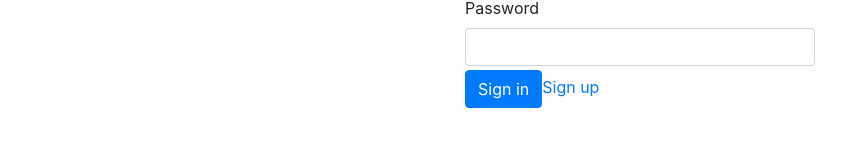
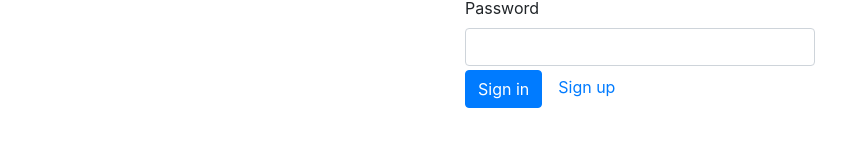
Before and after one commit to len3fun/money-tracker-frontend, a React (Create React App) app: page / in a window 1280 px wide. Shown: the part 206-352 px from the top of the page, without its empty margins (0-861 px from the left). Built offline with nearby package versions, Linux system fonts and the light colour scheme.

Commit message:
Space between button and link was added

```diff
--- a/src/components/signin.js
+++ b/src/components/signin.js
@@ -64,7 +64,7 @@ class Signin extends React.Component {
                         <input type="password" onChange={this.password} className="form-control" id="inputPassword"/>
                     </div>
                     <button type="submit" className="btn btn-primary" onClick={this.signin}>Sign in</button>
-                    <a href="/sign-up">Sign up</a>
+                    <a class="ml-3" href="/sign-up">Sign up</a>
                 </form>
             </div>
         )
```
